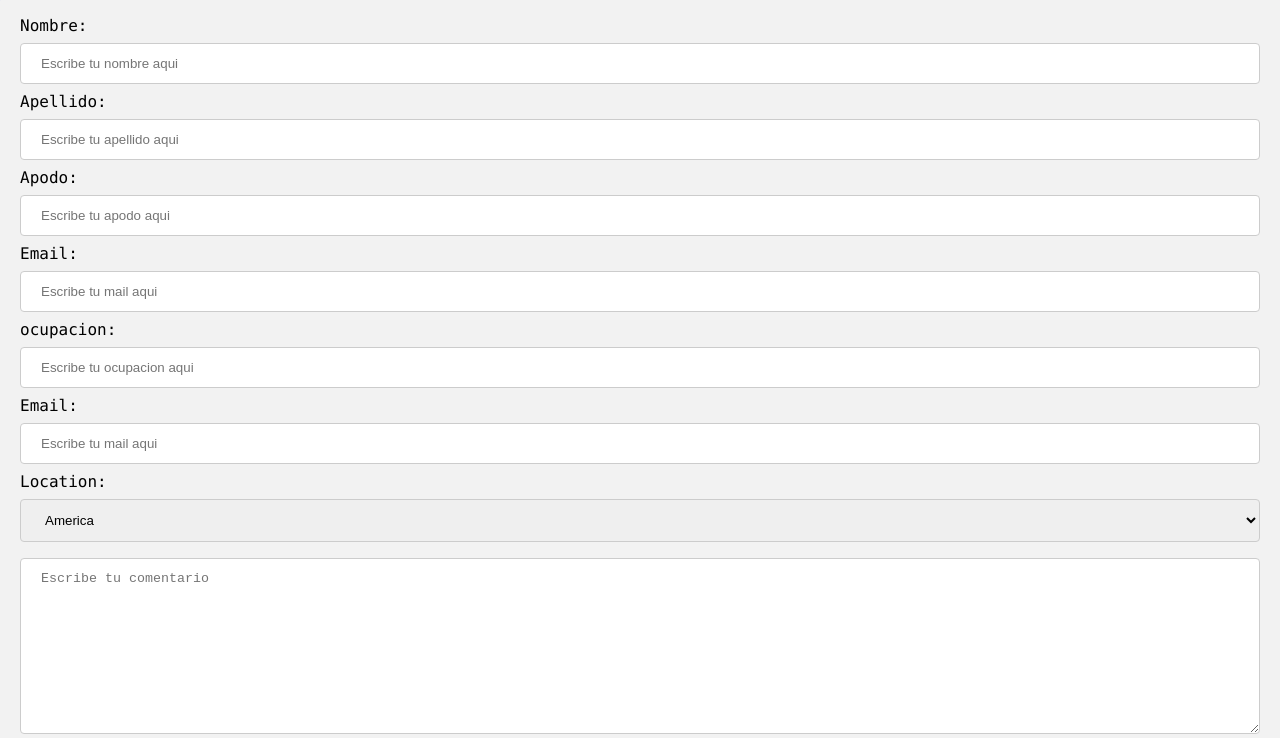
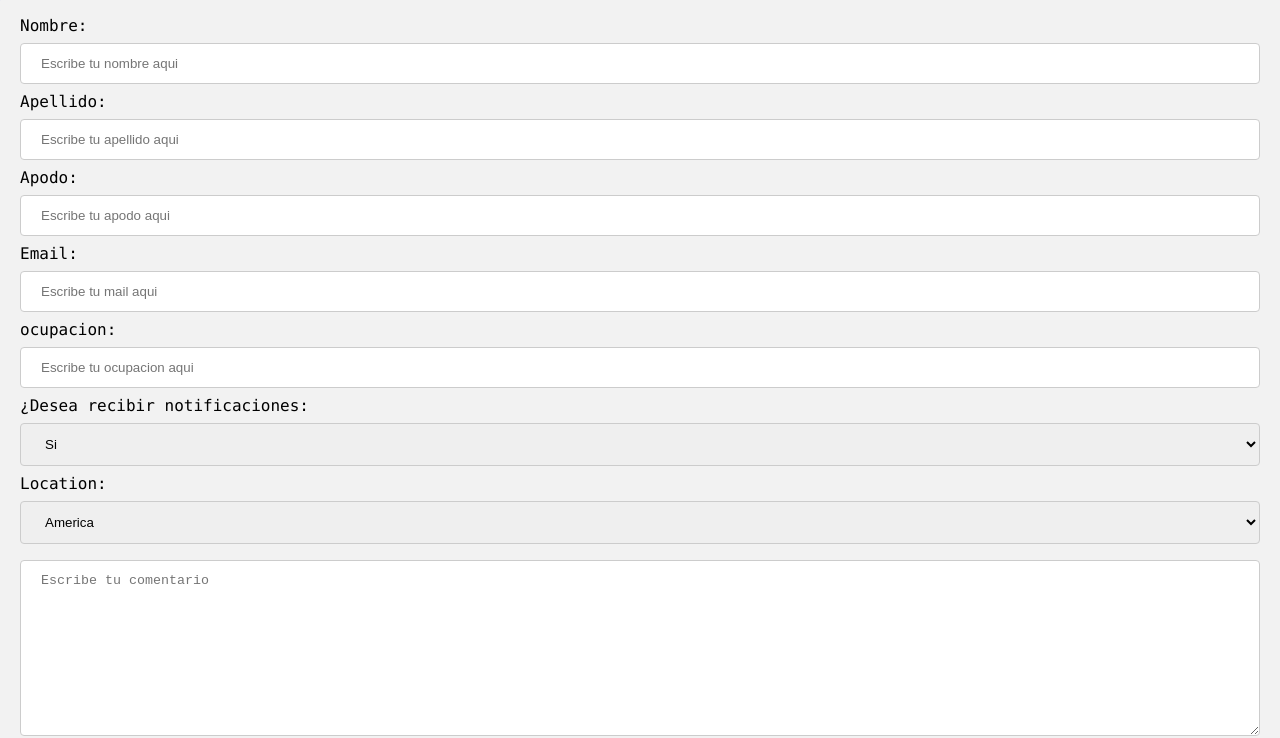
Before and after one commit to Robotitusx/Sukuna-web-page, a plain HTML site: page contacto.html in a window 1280 px wide. Shown: the part 99-837 px from the top of the page. Drawn offline with Linux system fonts and the light colour scheme.

Commit message:
cambios en contacto

```diff
--- a/contacto.html
+++ b/contacto.html
@@ -125,8 +125,11 @@
             <label for="ocupacion">ocupacion:</label>
             <input type="text" id="ocupacion" name="ocupacion" placeholder="Escribe tu ocupacion aqui" minlength="3">
 
-            <label for="mail">Email:</label>
-            <input type="email" id="mail" name="mail" placeholder="Escribe tu mail aqui" required>
+            <label for="noti">¿Desea recibir notificaciones:</label>
+            <select name="noti" id="noti">
+                <option value="si">Si</option>
+                <option value="no">No</option >
+            </select>
 
             <label for="location">Location:</label>
             <select id="location" name="location">
```
